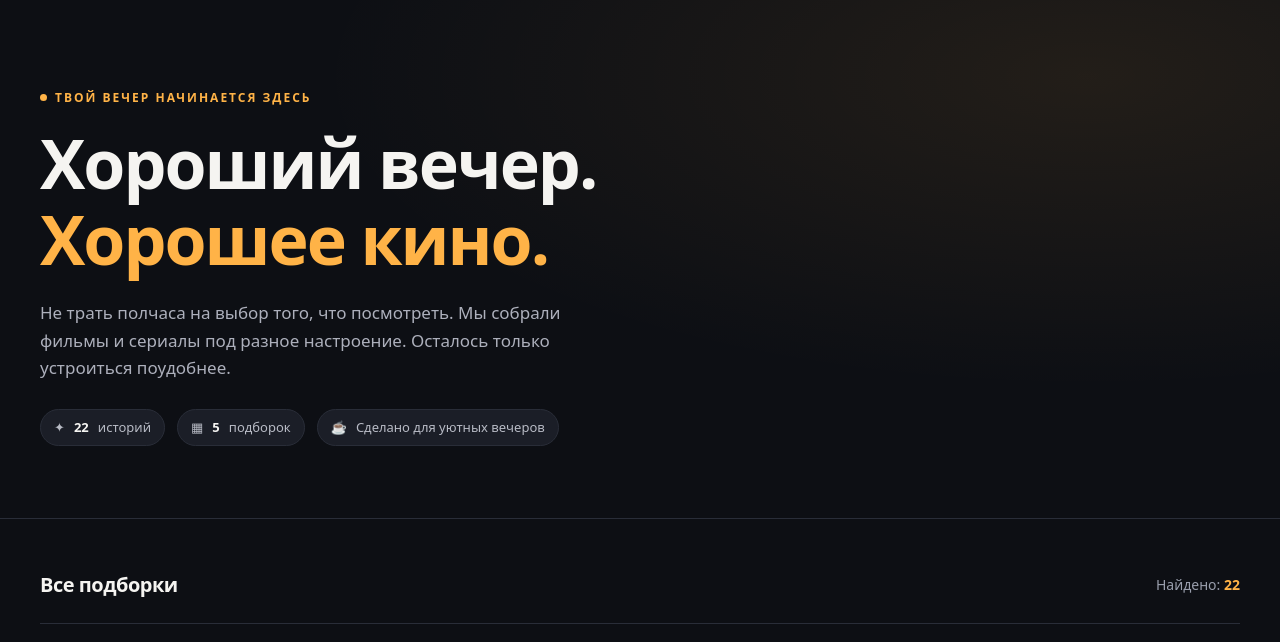
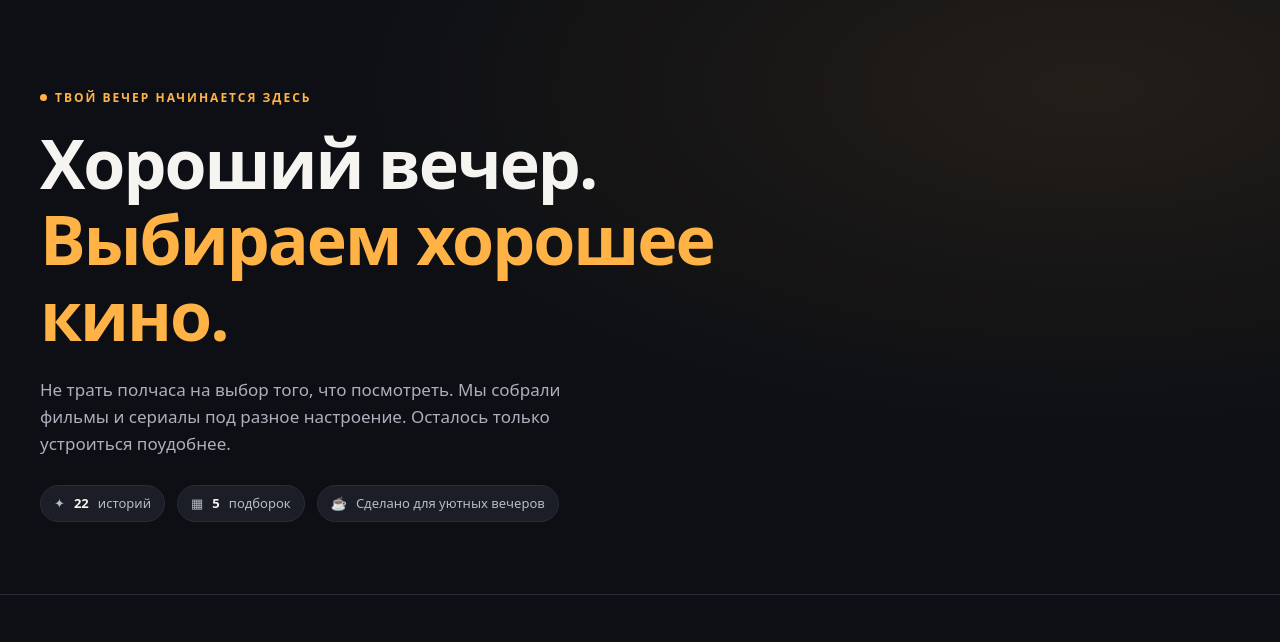
Before and after one commit to egrergerg/kino-na-vecher, a plain HTML site: page index.html in a window 1280 px wide. Shown: the part 87-729 px from the top of the page. Drawn offline with Linux system fonts and the light colour scheme.

Commit message:
Update hero title span text in index.html

```diff
--- a/index.html
+++ b/index.html
@@ -105,7 +105,7 @@
 
         <h1 id="heroTitle">
           Хороший вечер.<br>
-          <span>Хорошее кино.</span>
+          <span>Выбираем хорошее кино.</span>
         </h1>
 
         <p class="hero-description">
```
